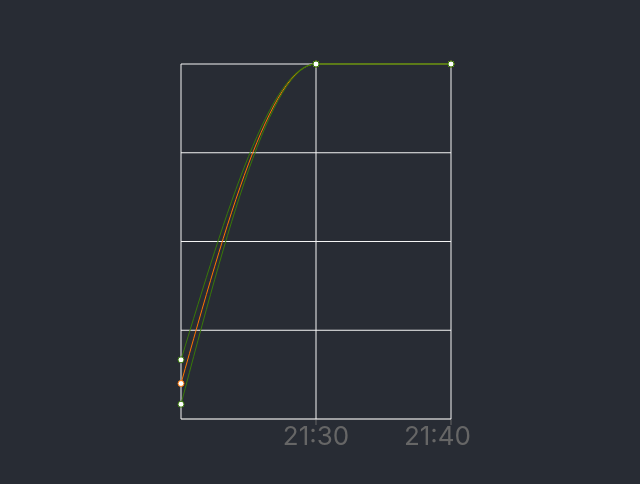
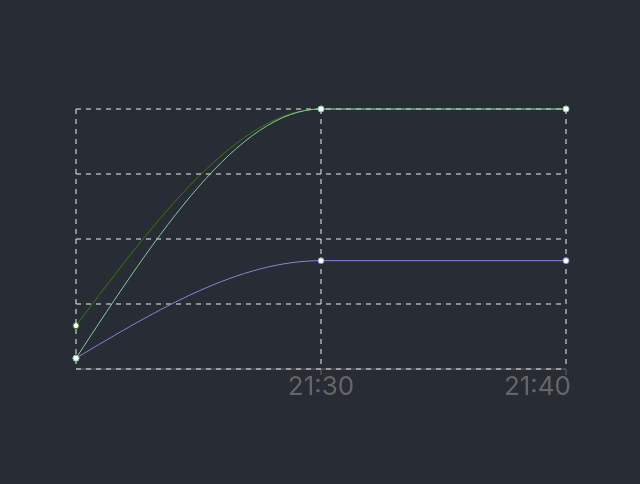
Before and after one commit to neel-patel-1/watcher_frontend, a React (Create React App) app: page / in a window 1280 px wide. Shown: the part 146-630 px from the top of the page, without its empty margins (319-959 px from the left). Built offline with nearby package versions, Linux system fonts and the light colour scheme.

Commit message:
fixed line chart

```diff
--- a/src/App.js
+++ b/src/App.js
@@ -1,6 +1,6 @@
 import logo from './logo.svg';
 import './App.css';
-import { LineChart, XAxis, Tooltip, CartesianGrid, Line } from 'recharts';
+import { LineChart, XAxis, YAxis, Tooltip, CartesianGrid, Line } from 'recharts';
 import {useState, useEffect} from 'react'
 const data = [
   { time: '21:20', TCP: 100, UDP: 100, ICMP: 400 },
@@ -20,19 +20,14 @@ function App() {
   return (
     <div className="App">
       <header className="App-header">
-      <LineChart
-        width={300}
-        height={400}
-        data={data}
-        margin={{ top: 10, right: 20, left: 10, bottom: 5 }}
-      >
-        <XAxis dataKey="time" />
-        <Tooltip />
-        <CartesianGrid stroke="#f5f5f5" />
-        <Line type="monotone" dataKey="TCP" stroke="#ff7300" yAxisId={0} />
-        <Line type="monotone" dataKey="UDP" stroke="#387908" yAxisId={1} />
-        <Line type="monotone" dataKey="ICMP" stroke="#387908" yAxisId={2} />
-      </LineChart>
+      <LineChart width={500} height={300} data={data}>
+      <XAxis dataKey="time"/>
+      <Line type="monotone" dataKey="ICMP" stroke="#387908" yAxisId={2} />
+      <CartesianGrid stroke="#eee" strokeDasharray="5 5"/>
+      <Line type="monotone" dataKey="TCP" stroke="#8884d8" />
+      <Line type="monotone" dataKey="UDP" stroke="#82ca9d" />
+    </LineChart>
+
       </header>
     </div>
   );
```
Also changed, not shown: 1 other file (tests, documents, lock files or other folders).
